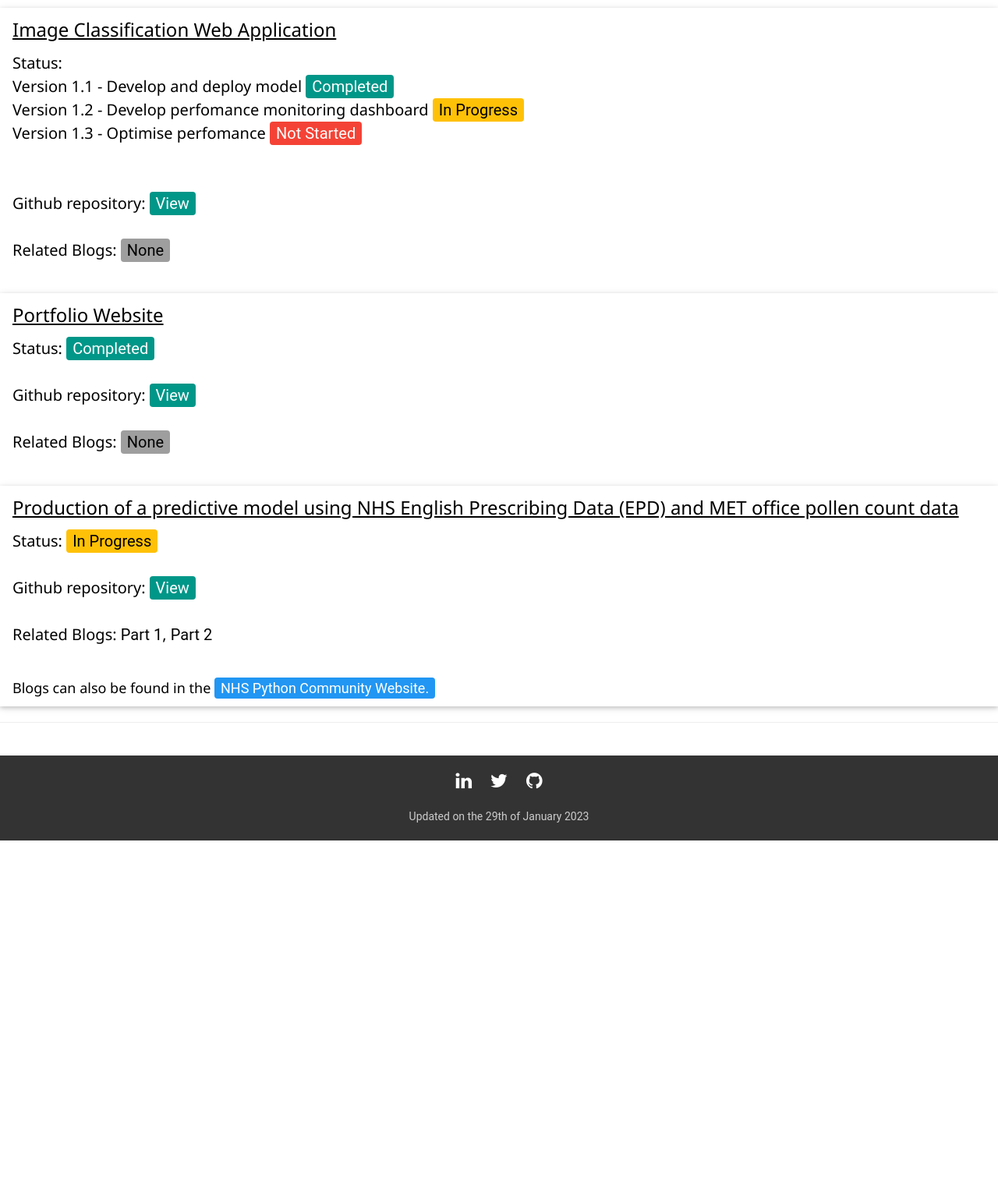
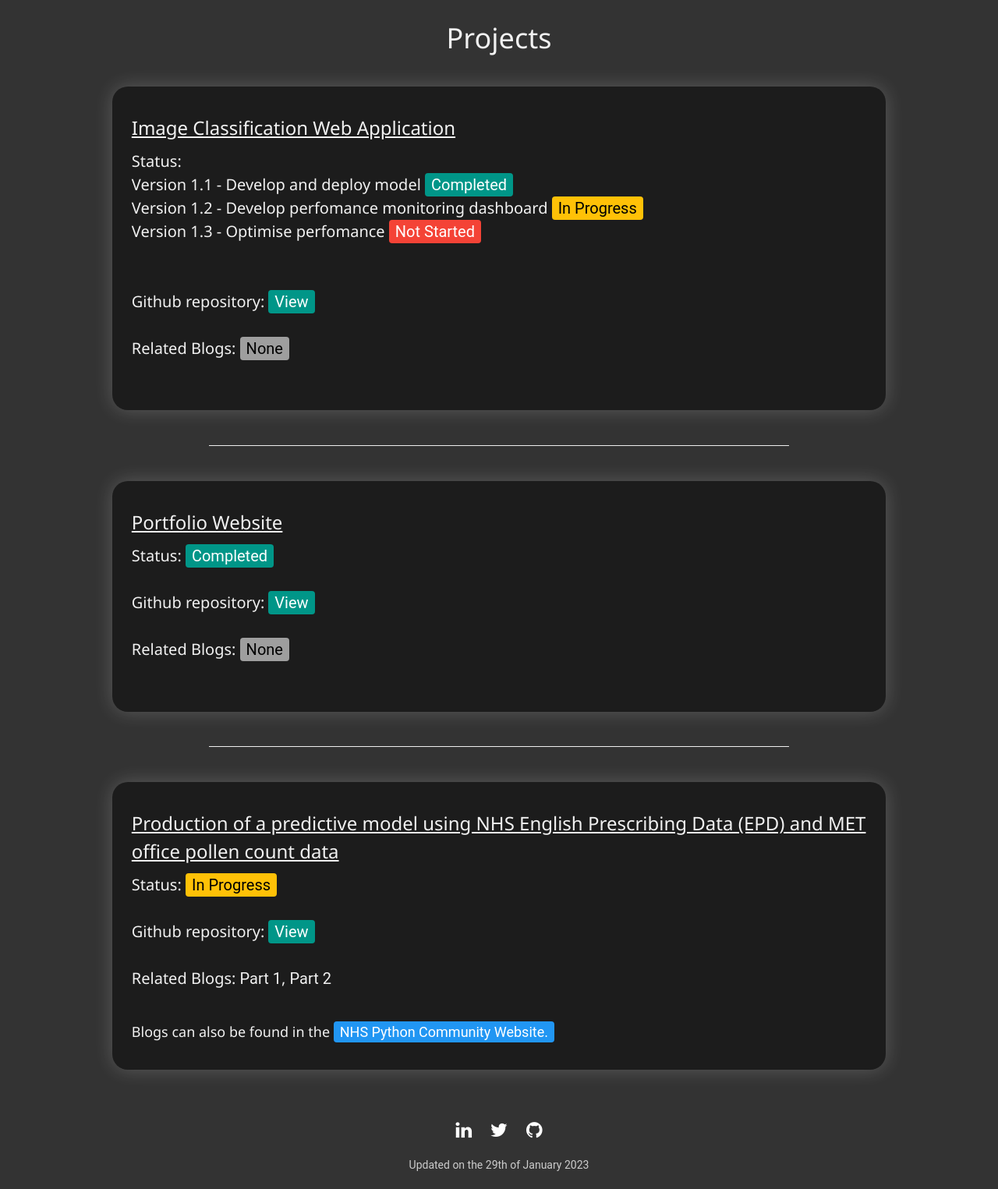
Before and after one commit to Adenrele/Web_Portfolio, a Flask app: page /projects in a window 1280 px wide. Shown: the part 64-1589 px from the top of the page at 78% size. Before the commit the page ends 1142 px from the top, so only its background shows below. Run offline with Flask 3, Linux system fonts and the light colour scheme.

Commit message:
project page updated

```diff
--- /dev/null
+++ b/static/css/blogs.css
@@ -0,0 +1,30 @@
+.blogs{
+    display: flex;
+    flex-direction: column;
+    background-color: #333; /* Dark background color */
+    color: white; /* White text color */
+    min-height: 100vh;
+    width: 100%;
+    padding: 20px;
+    margin-top: 7vh;
+}
+
+.blog-box{
+    margin: 2% auto;
+    width: 80%;
+    padding: 2%; /* Increased padding for more space inside the container */
+    background-color: #1c1c1c; /* Darker background for the containers */
+    color: #f1f1f1; /* Light text color for better readability */
+    border-radius: 20px; /* Rounded corners */
+    box-shadow: 0 0px 25px rgba(255, 255, 255, 0.2); /* Light shadow for dark background */
+}
+
+.title{
+    color: #f1f1f1; /* Light text color for better readability */
+    align-self: center;
+}
+
+hr{
+    width: 60%;
+    align-self: center;
+}
--- a/static/css/layout.css
+++ b/static/css/layout.css
@@ -7,6 +7,7 @@ body{
 display: flex;
 flex-direction: column;
 min-height: 100vh;
+width: 100vw;
 }
 
 header {
--- /dev/null
+++ b/static/css/projects.css
@@ -0,0 +1,30 @@
+.projects{
+    display: flex;
+    flex-direction: column;
+    background-color: #333; /* Dark background color */
+    color: white; /* White text color */
+    min-height: 100vh;
+    width: 100%;
+    padding: 20px;
+    margin-top: 7vh;
+}
+
+.title{
+    color: #f1f1f1; /* Light text color for better readability */
+    align-self: center;
+}
+
+.project-box{
+    margin: 2% auto;
+    width: 80%;
+    padding: 2%; /* Increased padding for more space inside the container */
+    background-color: #1c1c1c; /* Darker background for the containers */
+    color: #f1f1f1; /* Light text color for better readability */
+    border-radius: 20px; /* Rounded corners */
+    box-shadow: 0 0px 25px rgba(255, 255, 255, 0.2); /* Light shadow for dark background */
+}
+
+hr{
+    width: 60%;
+    align-self: center;
+}
--- a/templates/layout.html
+++ b/templates/layout.html
@@ -14,6 +14,8 @@
   <link rel="stylesheet" href="{{url_for('static',filename='css/layout.css')}}">
   <link rel="stylesheet" href="{{url_for('static',filename='css/home.css')}}">
   <link rel="stylesheet" href="{{url_for('static',filename='css/CV.css')}}">
+  <link rel="stylesheet" href="{{url_for('static',filename='css/blogs.css')}}">
+  <link rel="stylesheet" href="{{url_for('static',filename='css/projects.css')}}">
 
 
 <body>
--- a/templates/projects.html
+++ b/templates/projects.html
@@ -2,10 +2,10 @@
 {%block content%}
 <div class="projects">
 
-    <body>
-        <h1 class="w3-text-grey"> Projects</h1>
 
-        <div class="w3-container w3-card w3-white">
+        <h1 class="title"> Projects</h1>
+
+        <div class="project-box">
 
             <a class="w3-hover-opacity" style="text-decoration: underline" href="https://adenrele-fruit-veg-image-recognition-main-yod9yl.streamlit.app">
                 <span> <h3>Image Classification Web Application </h3></span> </a>
@@ -30,8 +30,10 @@
 
         </div>
 
+        <hr>
 
-        <div class="w3-container w3-card w3-white">
+
+        <div class="project-box">
 
             <a class="w3-hover-opacity" style="text-decoration: underline" href="adenrele.co.uk">
                 <span> <h3>Portfolio Website </h3></span> </a>
@@ -52,8 +54,9 @@
 
         </div>
 
+        <hr>
 
-        <div class="w3-container w3-card w3-white">
+        <div class="project-box">
 
             <h3 style="text-decoration: underline;"> Production of a predictive model using NHS English Prescribing Data
                 (EPD) and MET office pollen count data
@@ -86,10 +89,6 @@
 
         </div>
 
-        <hr>
-
-    </body>
 </div>
 
-<br>
 {%endblock%}
```
Also changed, not shown: templates/blogs.html (+18 -7 lines).
